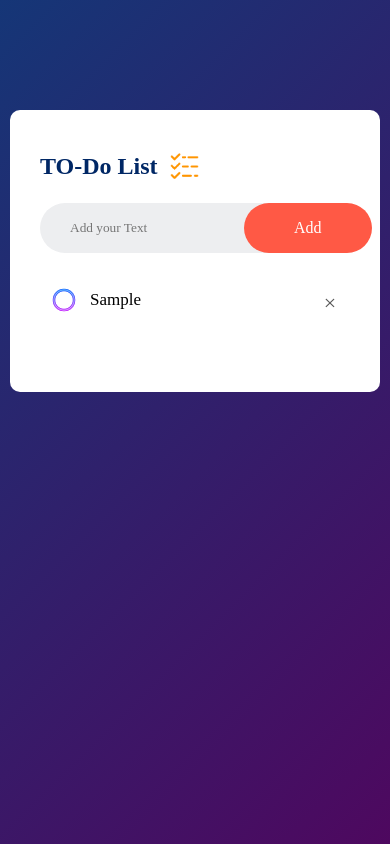
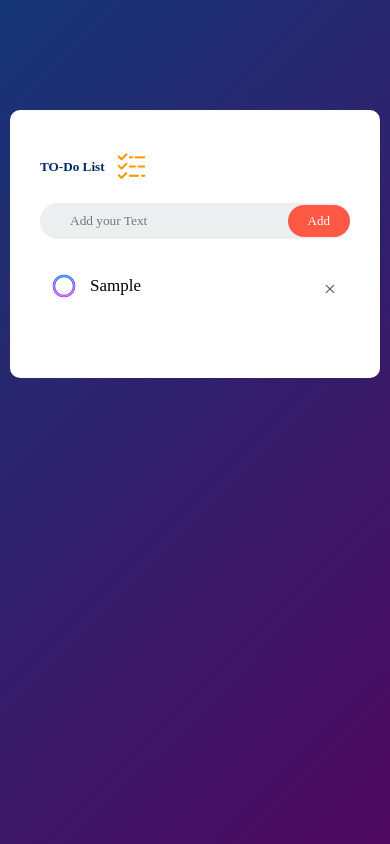
Before and after one commit to 2AhmedHesham9/TO-DO-LIST-HTML-CSS-JS-, a plain HTML site: page index.html in a window 390 px wide. Both pictures are taken after typing "Sample" into the empty fields and a click on the button "Add". Drawn offline with Linux system fonts and the light colour scheme.

Commit message:
update js and responsive

```diff
--- a/index.js
+++ b/index.js
@@ -3,15 +3,22 @@ const ListContainer = document.getElementById('list-container');
 
 // ListContainer.remove();
 function addTask() {
-    if (inputBox.value === '' || !isNaN(inputBox.value)) {
+    if (inputBox.value === '' || inputBox.value.trim().length === 0) {
         alert('You must Write a task!')
     }
     else {
+        let chunks = [];
+        for (let i = 0; i < inputBox.value.length; i += 45) {
+            chunks.push(inputBox.value.substring(i, i + 45));
+        }
+        let formattedText = chunks.join('<br>');
         let li = document.createElement('li');
-        li.innerHTML = inputBox.value;
+        li.innerHTML = formattedText;
+
         ListContainer.appendChild(li);
         let span = document.createElement('span');
         span.innerHTML = "\u00d7";
+
         // let editBtn = document.createElement('button');
         // editBtn.innerHTML = "Edit";
         // li.appendChild(editBtn);
--- a/style.css
+++ b/style.css
@@ -6,6 +6,7 @@
 }
 
 .container {
+    position: relative;
     width: 100%;
     min-height: 100vh;
     background: linear-gradient(135deg, #153677, #4e085f);
@@ -13,6 +14,7 @@
 }
 
 .todo-app {
+
     width: 100%;
     max-width: 540px;
     background: #fff;
@@ -78,6 +80,7 @@ ul li {
 
 
 
+
 }
 
 ul li:hover {
@@ -122,6 +125,7 @@ ul li span {
     text-align: center;
 
 
+
 }
 
 ul li button {
@@ -153,3 +157,43 @@ ul li span:hover {
 
 
 }
+
+/* Responsive */
+
+@media (max-width: 1200px) {
+    html {
+        font-size: 55%;
+    }
+}
+
+@media (max-width: 991px) {}
+
+
+
+@media (max-width: 768px) {
+    form {
+        min-width: 300px;
+        max-width: 350px;
+    }
+}
+
+@media (max-width: 617px) {}
+
+@media (max-width: 450px) {
+
+
+    .row button {
+        padding: 8px 20px;
+        font-size: 13px;
+    }
+}
+
+@media (max-width: 365px) {
+
+
+    .row button {
+        padding: 8px 20px;
+        font-size: 11px;
+    }
+
+}
```
Also changed, not shown: index.html (+1 -1 lines).
